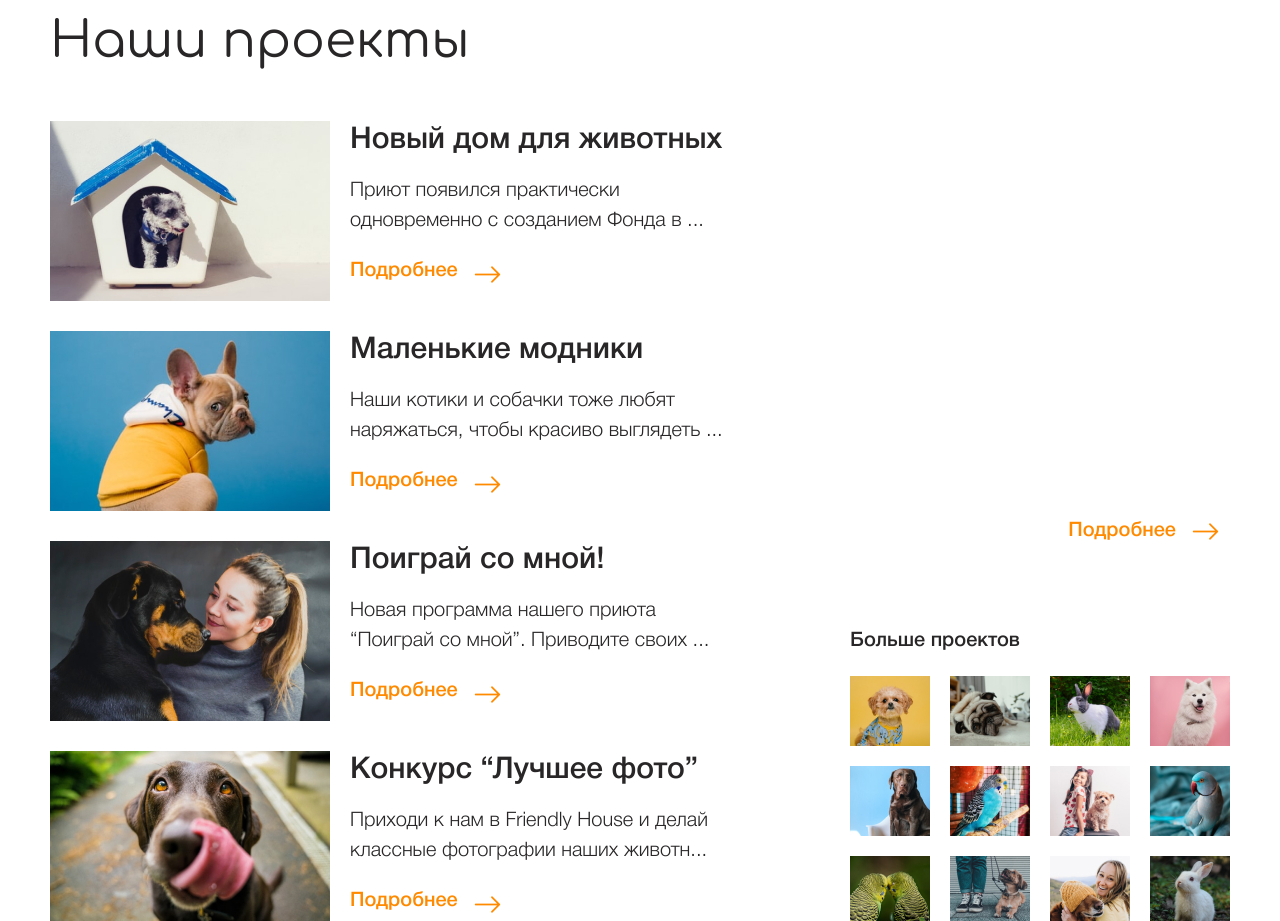
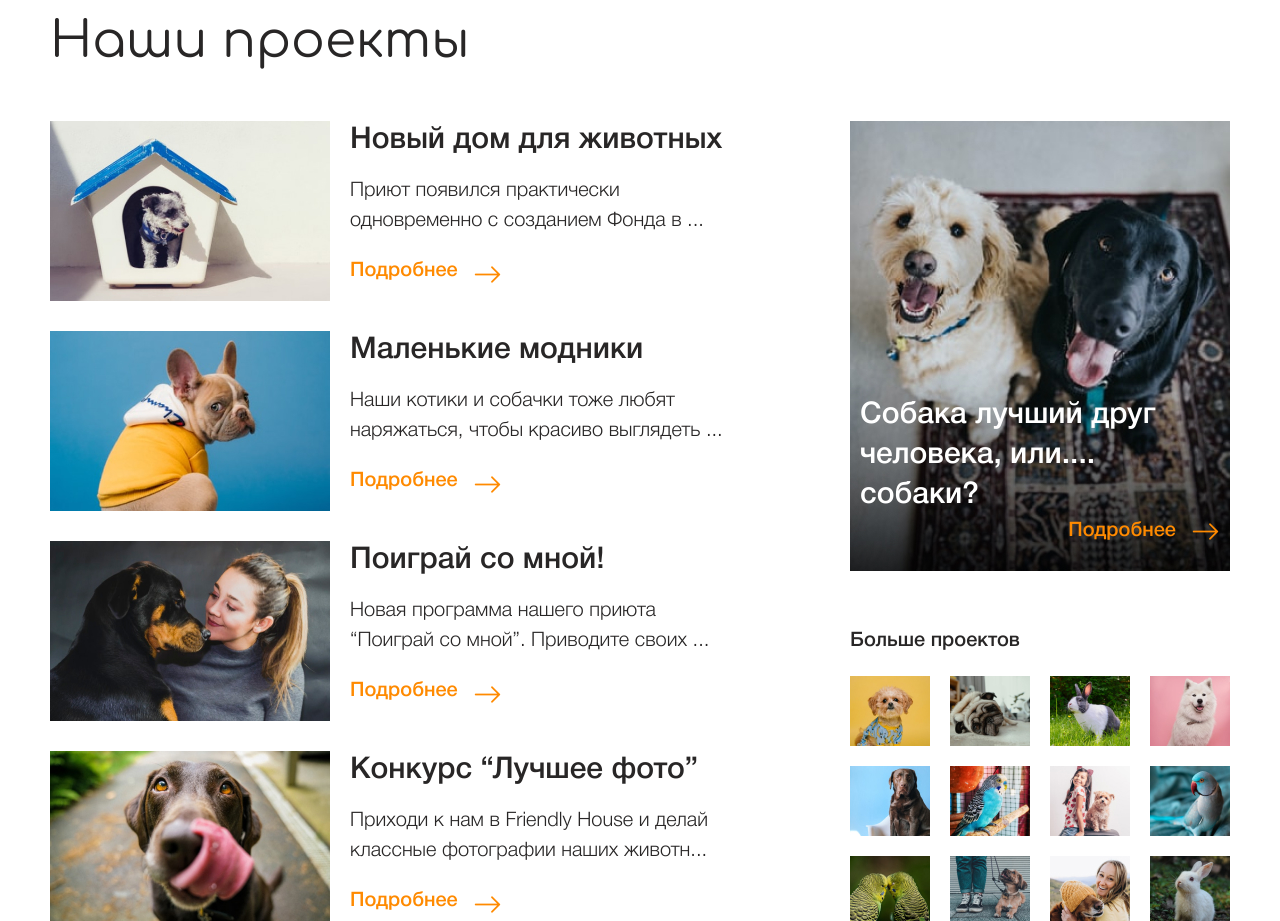
Before and after one commit to DmitriiPro/NewFriendlyHouse, a plain HTML site: page index.html in a window 1280 px wide. Shown: the part 1300-2221 px from the top of the page. Drawn offline with Linux system fonts and the light colour scheme; the site is published under a folder, as on GitHub Pages, so addresses that start at the root find nothing.

Commit message:
исправил пути

```diff
--- a/style/our-project.css
+++ b/style/our-project.css
@@ -84,7 +84,7 @@
 
 /* блок news-dog */
 .news-dog__block-img {
-	background-image: url(/img/news-dog-dogs.jpg);
+	background-image: url(../img/news-dog-dogs.jpg);
 	background-repeat: no-repeat;
 	max-width: 380px;
 	height: 450px;
```
